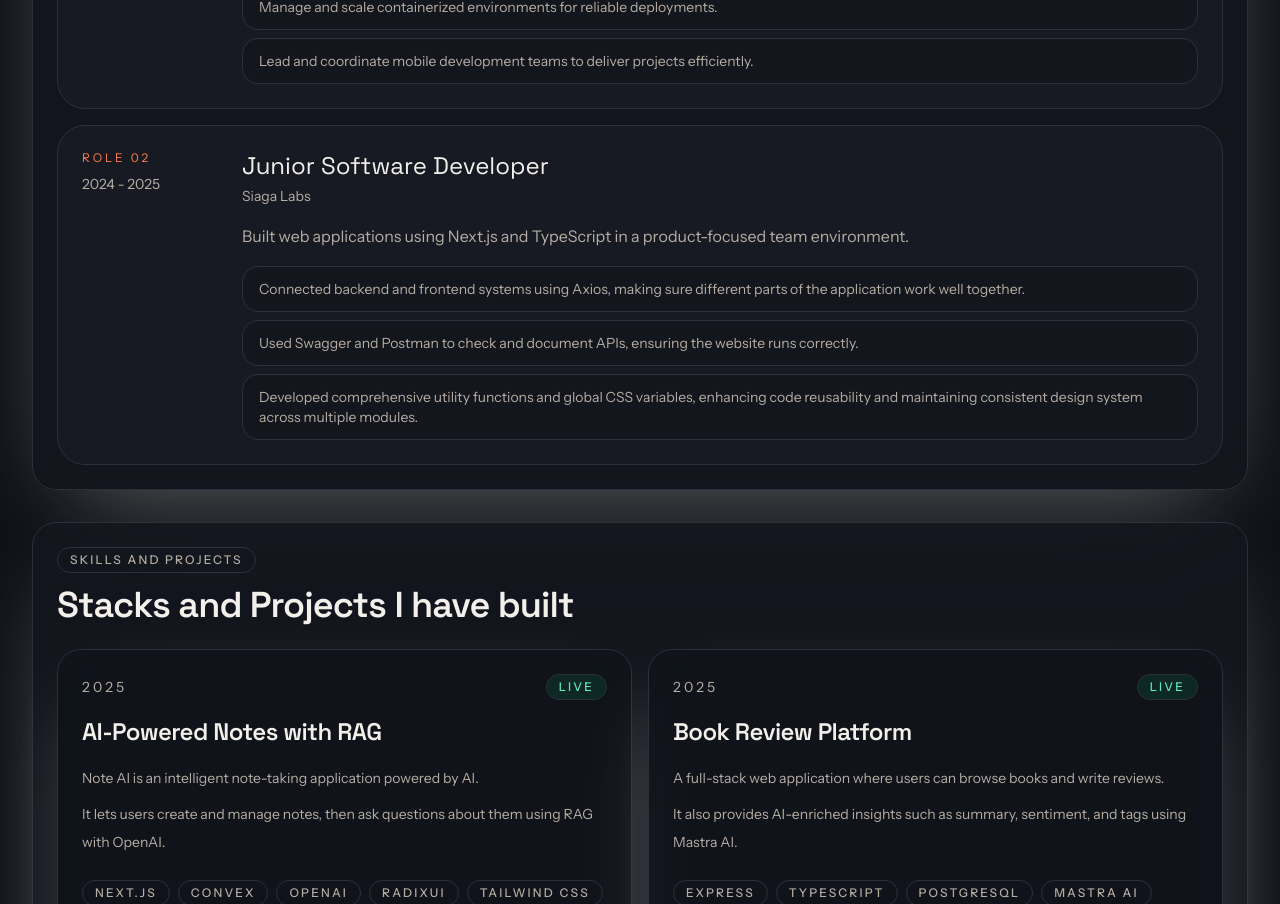
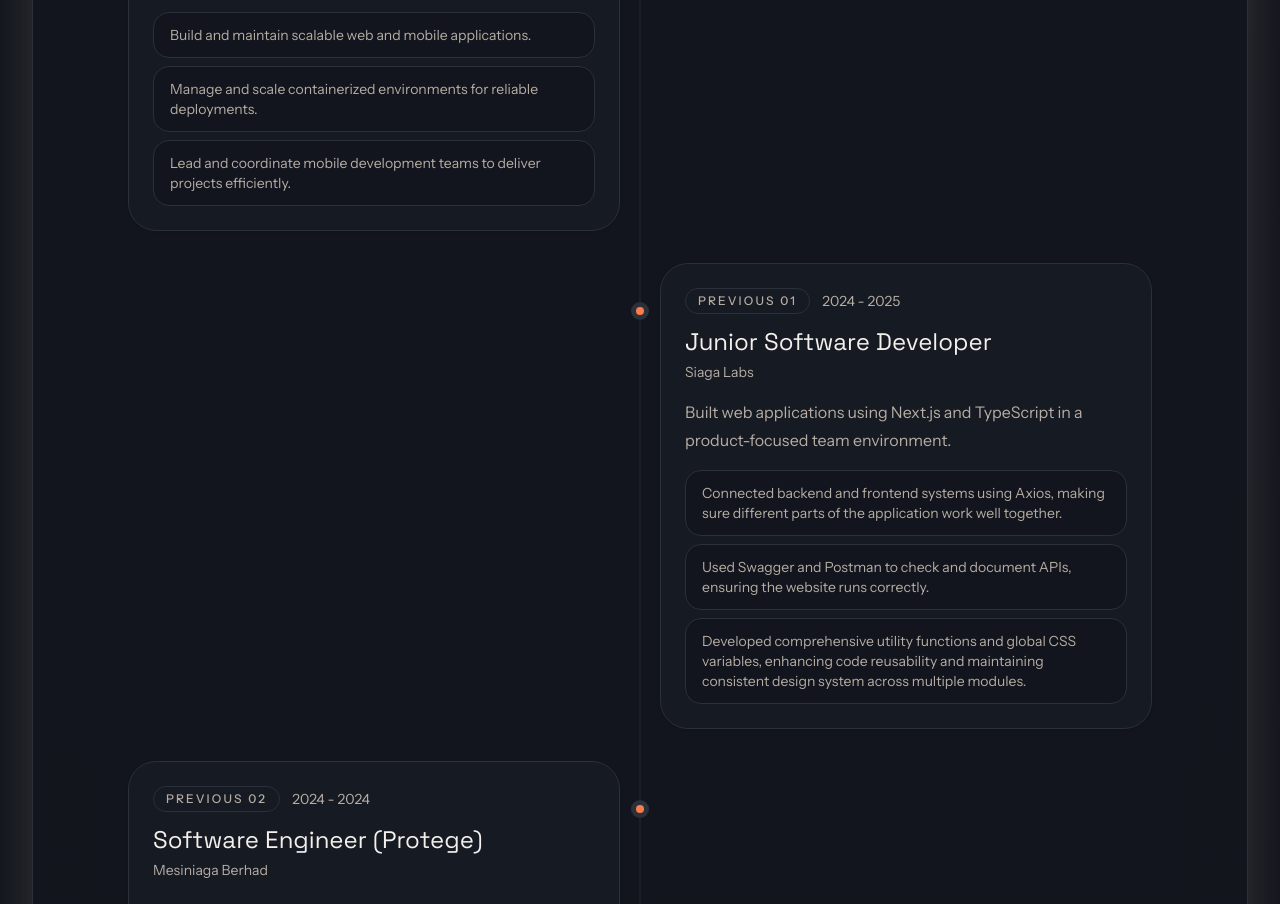
Before and after one commit to ainmutaqorrobin/portfolio, a Next.js app: page / in a window 1280 px wide. Shown: the part 1820-2724 px from the top of the page. Built offline with nearby package versions, Linux system fonts and the light colour scheme.

Commit message:
style: update working experience section timeline

```diff
--- a/src/components/sections/experience-section.tsx
+++ b/src/components/sections/experience-section.tsx
@@ -1,11 +1,14 @@
 import { SectionReveal } from '@/components/section-reveal'
 import { Badge } from '@/components/ui/badge'
 import { Card, CardContent, CardHeader, CardTitle } from '@/components/ui/card'
+import { cn } from '@/lib/utils'
 import type { Profile } from '@/lib/content'
 
 export function ExperienceSection({
     workExperience,
 }: Pick<Profile, 'workExperience'>) {
+    const timelineItems = workExperience
+
     return (
         <SectionReveal id="experience" delay={120}>
             <Card>
@@ -18,44 +21,76 @@ export function ExperienceSection({
                     </CardTitle>
                 </CardHeader>
                 <CardContent className="grid gap-4">
-                    {workExperience.map((job, index) => (
-                        <article
-                            className="grid gap-5 rounded-[1.75rem] border border-border/60 bg-secondary/35 p-6 lg:grid-cols-[140px_1fr]"
+                    <div className="relative mx-auto max-w-5xl py-4">
+                        <div className="absolute bottom-0 left-4 top-0 w-px bg-border/70 md:left-1/2 md:-translate-x-1/2" />
+                        {timelineItems.map((job, index) => {
+                            const isCurrent = index === 0
+
+                            return (
+                                <SectionReveal
+                                    className="relative pb-8 last:pb-0"
+                                    delay={index * 80}
                                     key={`${job.company}-${job.period}`}
                                 >
-                            <div className="space-y-2">
-                                <p className="text-xs uppercase tracking-[0.24em] text-primary">
-                                    Role {String(index + 1).padStart(2, '0')}
-                                </p>
+                                    <div className="absolute left-4 top-10 size-4 -translate-x-1/2 rounded-full border-4 border-background bg-primary shadow-[0_0_0_1px_hsl(var(--border))] md:left-1/2" />
+                                    <div
+                                        className={cn(
+                                            'ml-10 md:ml-0 md:grid md:grid-cols-2 md:gap-10',
+                                            index % 2 === 0
+                                                ? ''
+                                                : 'md:[&>*:first-child]:col-start-2'
+                                        )}
+                                    >
+                                        <article className="rounded-[1.75rem] border border-border/60 bg-secondary/35 p-6 shadow-sm">
+                                            <div className="mb-4 flex flex-col gap-3">
+                                                <div className="flex flex-wrap items-center gap-3">
+                                                    <Badge
+                                                        variant="outline"
+                                                        className="w-fit"
+                                                    >
+                                                        {isCurrent
+                                                            ? 'Current'
+                                                            : `Previous ${String(
+                                                                  index
+                                                              ).padStart(
+                                                                  2,
+                                                                  '0'
+                                                              )}`}
+                                                    </Badge>
                                                     <p className="text-sm text-muted-foreground">
                                                         {job.period}
                                                     </p>
                                                 </div>
-                            <div className="space-y-4">
-                                <div>
+                                                <div className="space-y-1">
                                                     <h3 className="font-heading text-2xl">
                                                         {job.role}
                                                     </h3>
-                                    <p className="mt-1 text-sm text-muted-foreground">
+                                                    <p className="text-sm text-muted-foreground">
                                                         {job.company}
                                                     </p>
+                                                </div>
                                             </div>
                                             <p className="max-w-3xl text-sm leading-7 text-muted-foreground sm:text-base">
                                                 {job.summary}
                                             </p>
-                                <ul className="grid gap-2 text-sm text-muted-foreground">
-                                    {job.highlights.map((highlight) => (
+                                            <ul className="mt-4 grid gap-2 text-sm text-muted-foreground">
+                                                {job.highlights.map(
+                                                    (highlight) => (
                                                         <li
                                                             className="rounded-2xl border border-border/60 bg-background/50 px-4 py-3"
                                                             key={highlight}
                                                         >
                                                             {highlight}
                                                         </li>
-                                    ))}
+                                                    )
+                                                )}
                                             </ul>
+                                        </article>
                                     </div>
-                        </article>
-                    ))}
+                                </SectionReveal>
+                            )
+                        })}
+                    </div>
                 </CardContent>
             </Card>
         </SectionReveal>
--- a/src/data/profile.json
+++ b/src/data/profile.json
@@ -39,6 +39,28 @@
                 "Used Swagger and Postman to check and document APIs, ensuring the website runs correctly.",
                 "Developed comprehensive utility functions and global CSS variables, enhancing code reusability and maintaining consistent design system across multiple modules."
             ]
+        },
+        {
+            "company": "Mesiniaga Berhad",
+            "role": "Software Engineer (Protege)",
+            "period": "2024 - 2024",
+            "summary": "Built web applications using Next.js and TypeScript in a product-focused team environment.",
+            "highlights": [
+                "Handling front-end development and developing web application using TypeScript language in Angular Framework.",
+                "Convert REST API and make API Integration from business logic to front-end application using Angular.",
+                "Resolve ticketing issue and bug raised by partner related with internal library and company framework in GitLab"
+            ]
+        },
+        {
+            "company": "Netizen Experience",
+            "role": "Software Engineer Internship",
+            "period": "2023 - 2023",
+            "summary": "Built web applications using Next.js and TypeScript in a product-focused team environment.",
+            "highlights": [
+                "Incorporate doing some web development task using Html, CSS, JavaScript and TypeScript.",
+                "Develop Internal project using TypeScript language in React, CSS Modules and GitHub.",
+                "Created E-commerce website documentation (Front-end and Back-end) related with Next.JS and AWS Lambda."
+            ]
         }
     ],
     "skills": {
```
Lines whose indentation alone changed are shown as unchanged.
